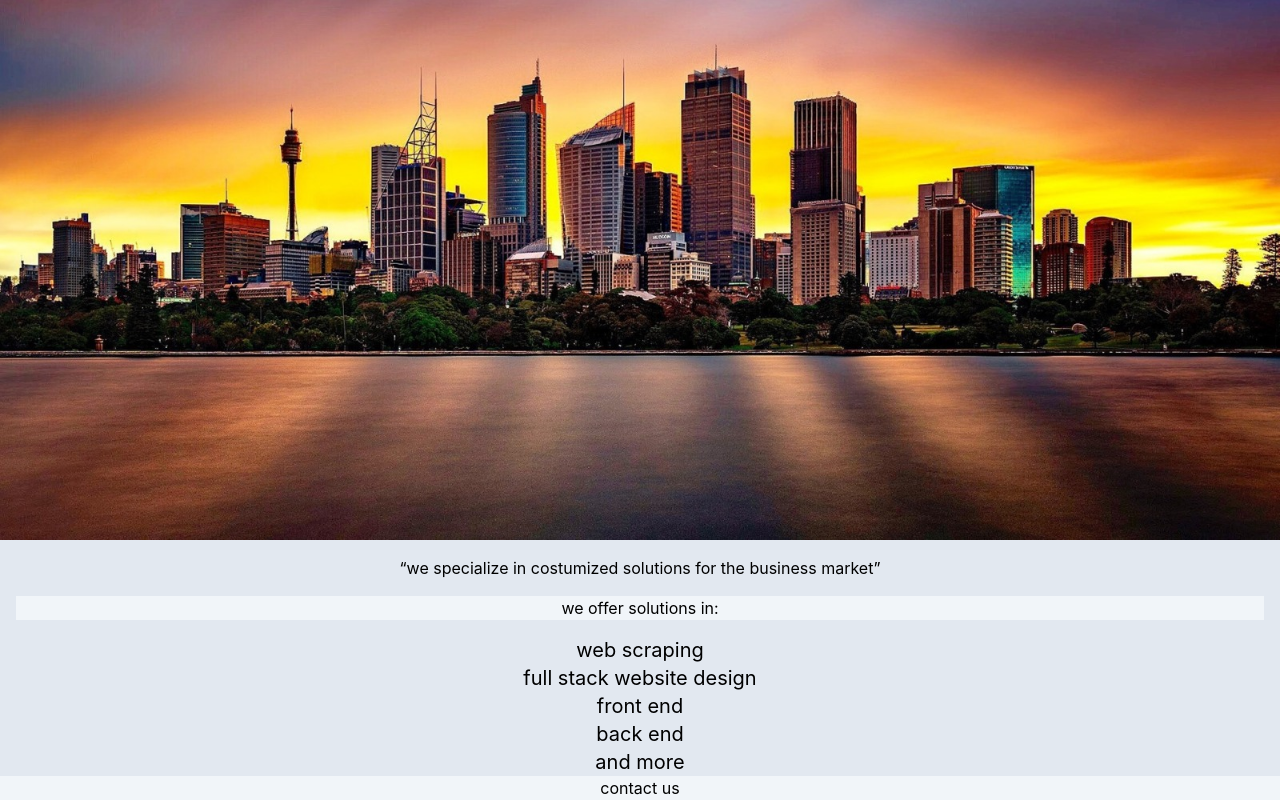
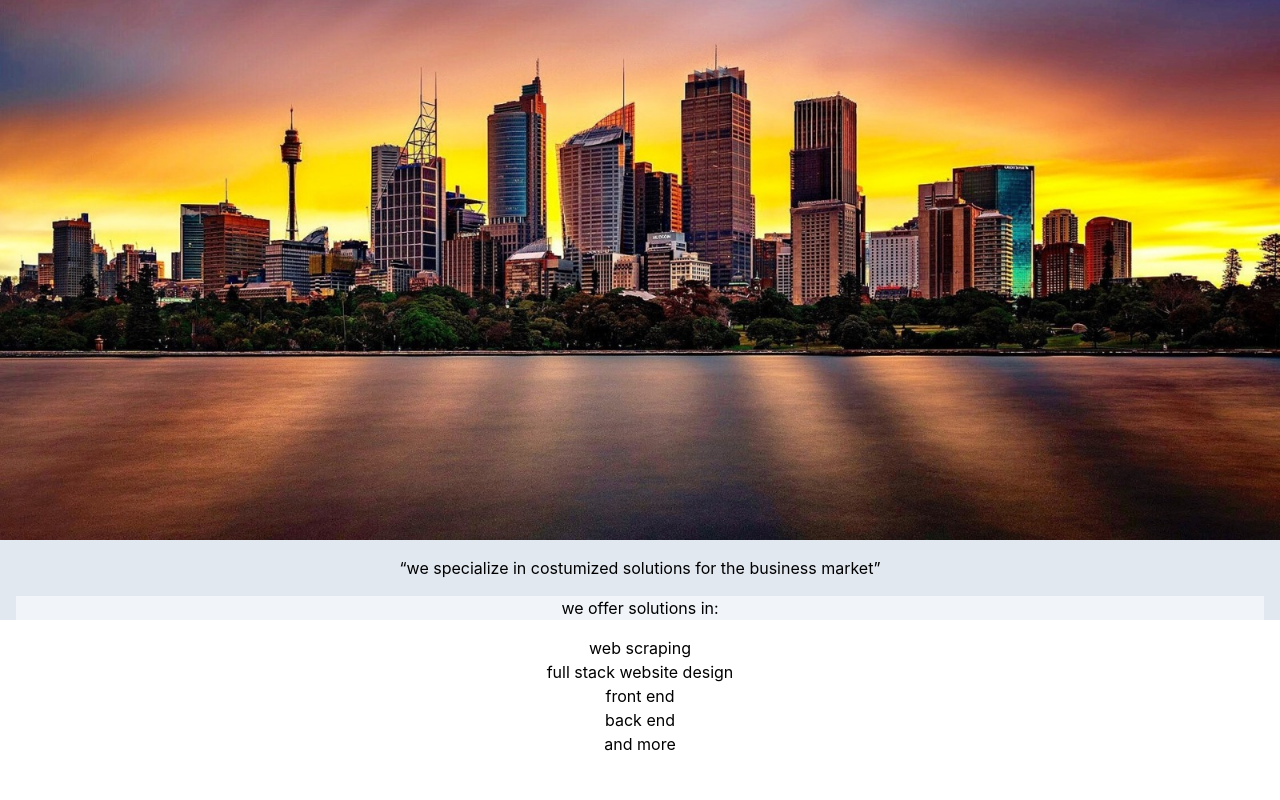
Before and after one commit to juliecherner/Linkdin_Auto_Bot_Client, a React (Create React App) app: page /about in a window 1280 px wide. Shown: the part 228-1028 px from the top of the page. After the commit the page ends 984 px from the top, so only its background shows below. Built offline with nearby package versions, Linux system fonts and the light colour scheme.

Commit message:
comit changes according to conversion

```diff
--- a/src/index.css
+++ b/src/index.css
@@ -89,13 +89,24 @@
 .header--login-button {
   @apply text-indigo-600 border-solid border-2 border-indigo-600 rounded-md pl-2 pr-2 text-center;
 }
-
-.about-logo-image {
-  /* @apply object-cover;
-  @apply mt-3.5;
-  @apply w-fit; */
+.about-page {
+  @apply bg-slate-200 h-screen text-center;
+  @apply h-screen;
+  @apply text-center;
 }
 
+.about-page-solutions-title {
+  @apply text-center;
+  @apply bg-slate-100;
+  @apply mx-4;
+  @apply my-4;
+}
+.about-page-quote {
+  @apply text-center;
+  @apply bg-slate-200;
+  @apply mx-4;
+  @apply my-4;
+}
 body {
   margin: 0;
   font-family: -apple-system, BlinkMacSystemFont, "Segoe UI", "Roboto", "Oxygen",
--- a/src/screens/aboutPage/AboutPage.tsx
+++ b/src/screens/aboutPage/AboutPage.tsx
@@ -3,28 +3,27 @@ import { Link } from "react-router-dom";
 import logo from "../../assets/images/linkedin-crawler-image.jpeg";
 //
 const AboutPage: React.FC = () => {
+  const solutions = [
+    "web scraping",
+    "full stack website design",
+    "front end",
+    "back end",
+    "and more",
+  ];
+
   return (
-    <div className="  bg-slate-200 h-screen ">
-      <div className="bg-slate-200 text-center ">
-        <img className="about-logo-image" src={logo} alt="Velocity Autobot" />
-        <div className="absolute top-40 left-10 text-white text-2xl text-center">
-          We are Linkdin Auto Bot
+    <div className="about-page ">
+      <img className="" src={logo} alt="Velocity Autobot" />
+
+      <div className="about-page-quote">
+        <q>we specialize in costumized solutions for the business market</q>
+      </div>
+      <div className="about-page-solutions-title">we offer solutions in:</div>
+      {solutions.map((solution) => (
+        <div key={solution} className="login-page-solution">
+          {solution}
         </div>
-        <div className="text-center bg-slate-200 mx-4 my-4">
-          <q>we specialize in costumized solutions for the business market</q>
-        </div>
-        <div className="text-center bg-slate-100 mx-4 my-4">
-          we offer solutions in:
-        </div>
-        <h2 className="text-xl">web scraping</h2>
-        <h2 className="text-xl">full stack website design</h2>
-        <h2 className="text-xl">front end</h2>
-        <h2 className="text-xl">back end</h2>
-        <h2 className="text-xl">and more</h2>
-        <div className=" bg-slate-100  my-15">
-          <Link to={"/MainPage"}>contact us</Link>
-        </div>
-      </div>
+      ))}
     </div>
   );
 };
```
